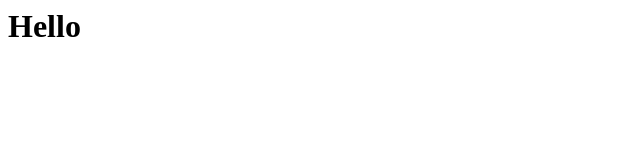
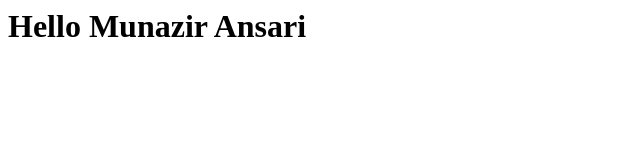
Before and after one commit to Munazir151/github-learning, a plain HTML site: page index.html in a window 1280 px wide. Shown: the whole page, without its empty margins (0-640 px from the left). Drawn offline with Linux system fonts and the light colour scheme.

Commit message:
Added name in index file

```diff
--- a/index.html
+++ b/index.html
@@ -1 +1 @@
-<h1>Hello</h1>
+<h1>Hello Munazir Ansari</h1>
```
